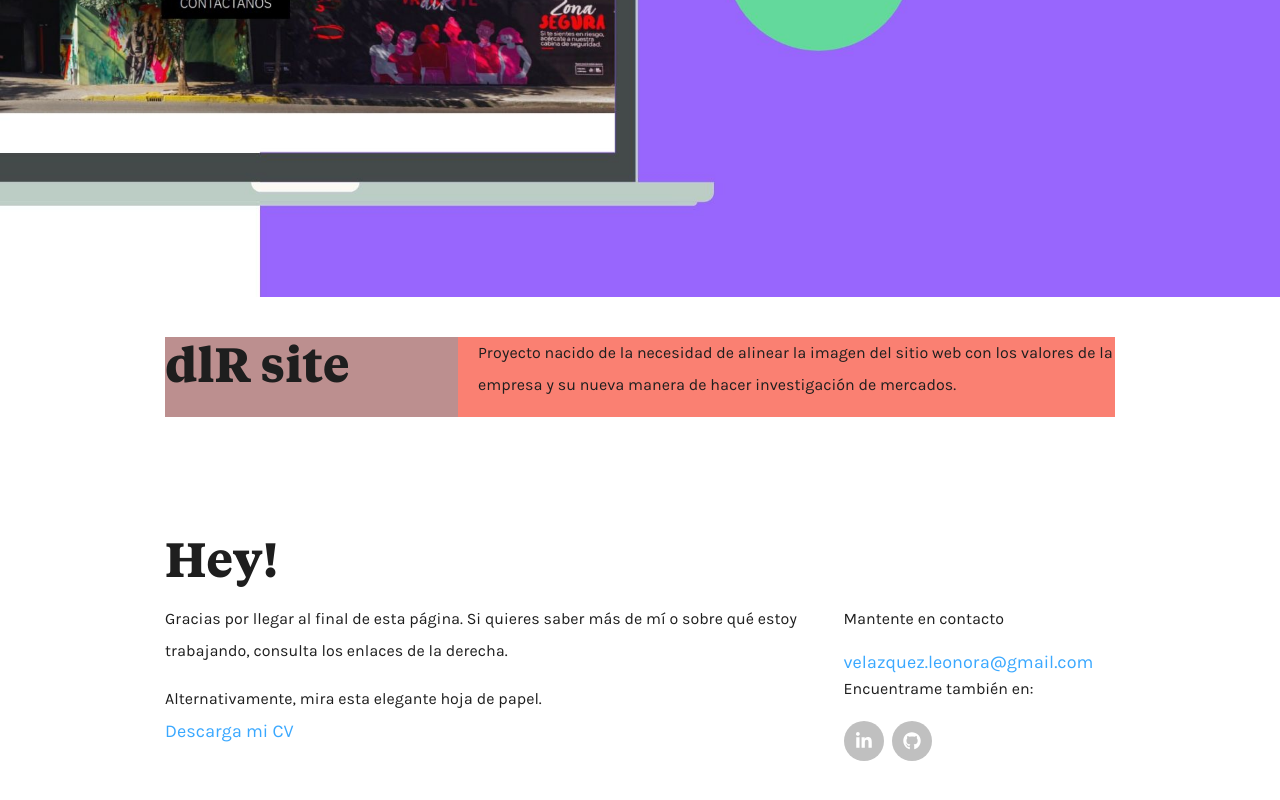
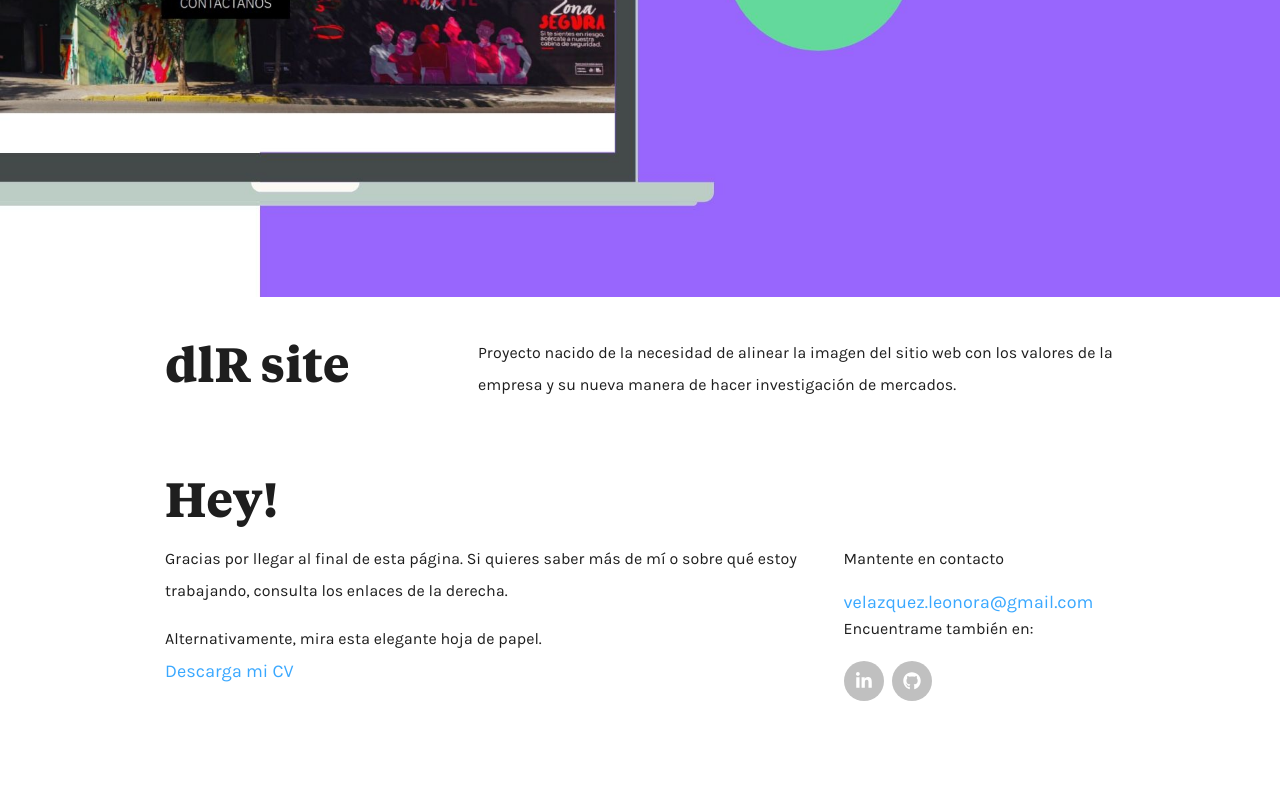
Before and after one commit to cruzmayra/portfolio-m-ayra, a React (Create React App) app: page /dlr-site in a window 1280 px wide. Shown: the part 448-1248 px from the top of the page. After the commit the page ends 1201 px from the top, so only its background shows below. Built offline with nearby package versions, Linux system fonts and the light colour scheme.

Commit message:
Cambios visuales

```diff
--- a/src/index.scss
+++ b/src/index.scss
@@ -45,6 +45,11 @@ a {
   }
 }
 
+.isDisabled {
+  color: currentColor;
+  cursor: not-allowed;
+}
+
 header {
   align-items: center;
   display: flex;
@@ -81,7 +86,7 @@ header {
   display: flex;
   flex-direction: column;
   flex-wrap: wrap;
-  height: 950px;
+  height: 900px;
 }
 
 .work-card {
@@ -177,7 +182,6 @@ header {
   flex-direction: row;
   padding: 40px 0px;
   .page-column-one {
-    background-color: rosybrown;
     flex: 0 1 30%;
     padding-right: 20px;
     .title {
@@ -185,14 +189,13 @@ header {
     }
   }
   .page-column-two {
-    background-color: salmon;
     flex: 0 1 70%;
     padding-left: 20px;
   }
 }
 
 footer {
-  padding: 60px 0;
+  padding-bottom: 60px;
   h3 {
     margin: 15px 0;
   }
```
